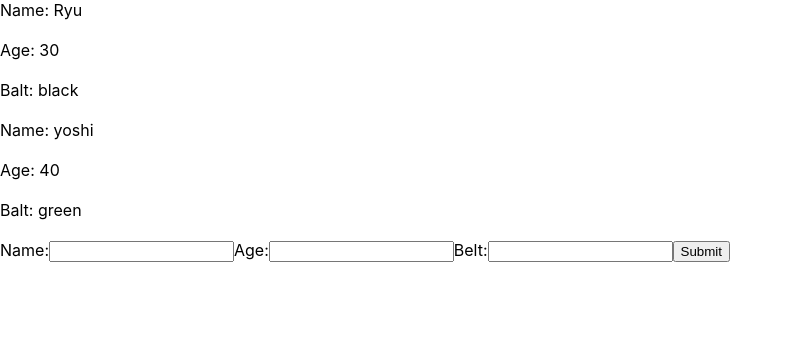
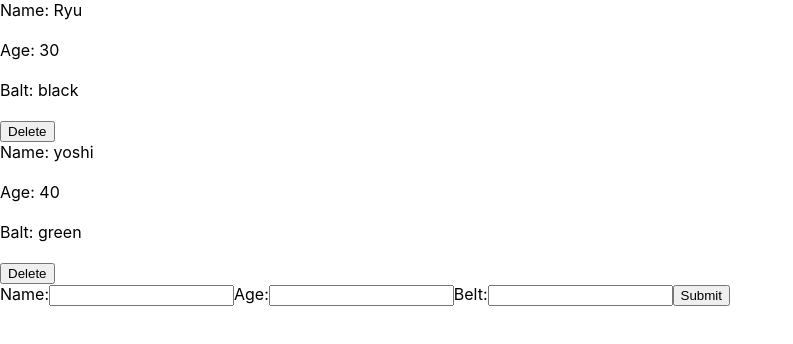
Before and after one commit to wagolemusa/reactpractice, a React (Create React App) app: page / in a window 1280 px wide. Shown: the top 344 px of the page, without its empty margins (0-793 px from the left). Built offline with nearby package versions, Linux system fonts and the light colour scheme.

Commit message:
how we can delete data from the state.

```diff
--- a/src/App.js
+++ b/src/App.js
@@ -24,12 +24,21 @@ class App extends Component{
 
   }
 
+  // function for deleting data
+  deleteData =  (id) => {
+    let Datadelete = this.state.ningas.filter(savedata =>{
+      return savedata.id !== id
+    });
+    this.setState({
+      ningas: Datadelete
+    })
+  }
   render(){
     return (
       <div className="app-connect">
         {/* <Dataapp /> */}
 
-        <Nestapp ningas = {this.state.ningas} />
+        <Nestapp deleteData={this.deleteData} ningas = {this.state.ningas} />
         <AddNiga AddData = {this.AddData} />
       </div>
 
--- a/src/Nestapp.js
+++ b/src/Nestapp.js
@@ -1,7 +1,7 @@
 import React from 'react';
 
 // function
-const  Nestapp = ({ ningas }) => {
+const  Nestapp = ({ ningas, deleteData}) => {
 
         // functin to display each data from array
         const ningasList = ningas.map(show => {
@@ -10,6 +10,7 @@ const  Nestapp = ({ ningas }) => {
                     <div>Name: {show.name}</div><br/>
                     <div>Age:  {show.age}</div><br/>
                     <div>Balt: {show.belt}</div><br/>
+                    <button onClick={ () => {deleteData(show.id)}}>Delete</button>
                 </div>
             ): null;
         })
```
